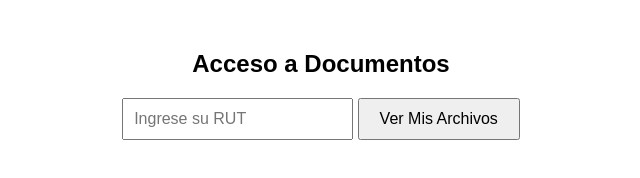
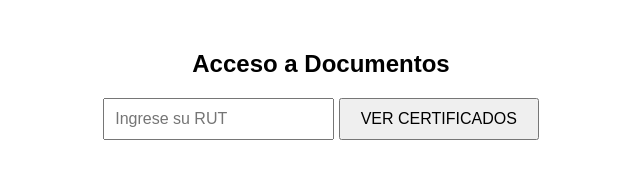
Before and after one commit to CarlosCisternasP/acceso-clientes, a plain HTML site: page index.html in a window 1280 px wide. Shown: the whole page, without its empty margins (319-959 px from the left). Drawn offline with Linux system fonts and the light colour scheme.

Commit message:
Update index.html

```diff
--- a/index.html
+++ b/index.html
@@ -14,7 +14,7 @@
   <h2>Acceso a Documentos</h2>
   <form id="formRUT">
     <input type="text" id="rut" placeholder="Ingrese su RUT" required />
-    <button type="submit">Ver Mis Archivos</button>
+    <button type="submit">VER CERTIFICADOS</button>
     <div class="error" id="error"></div>
   </form>
 
```
